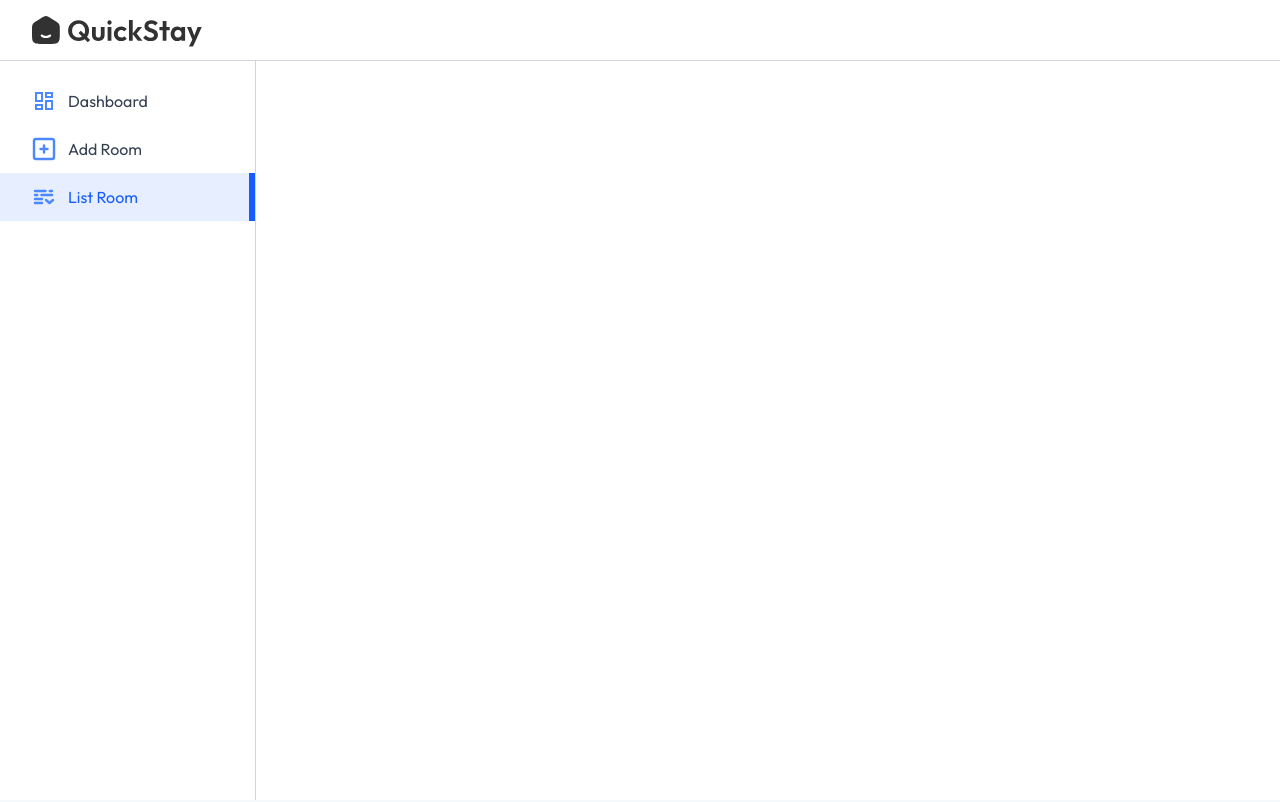
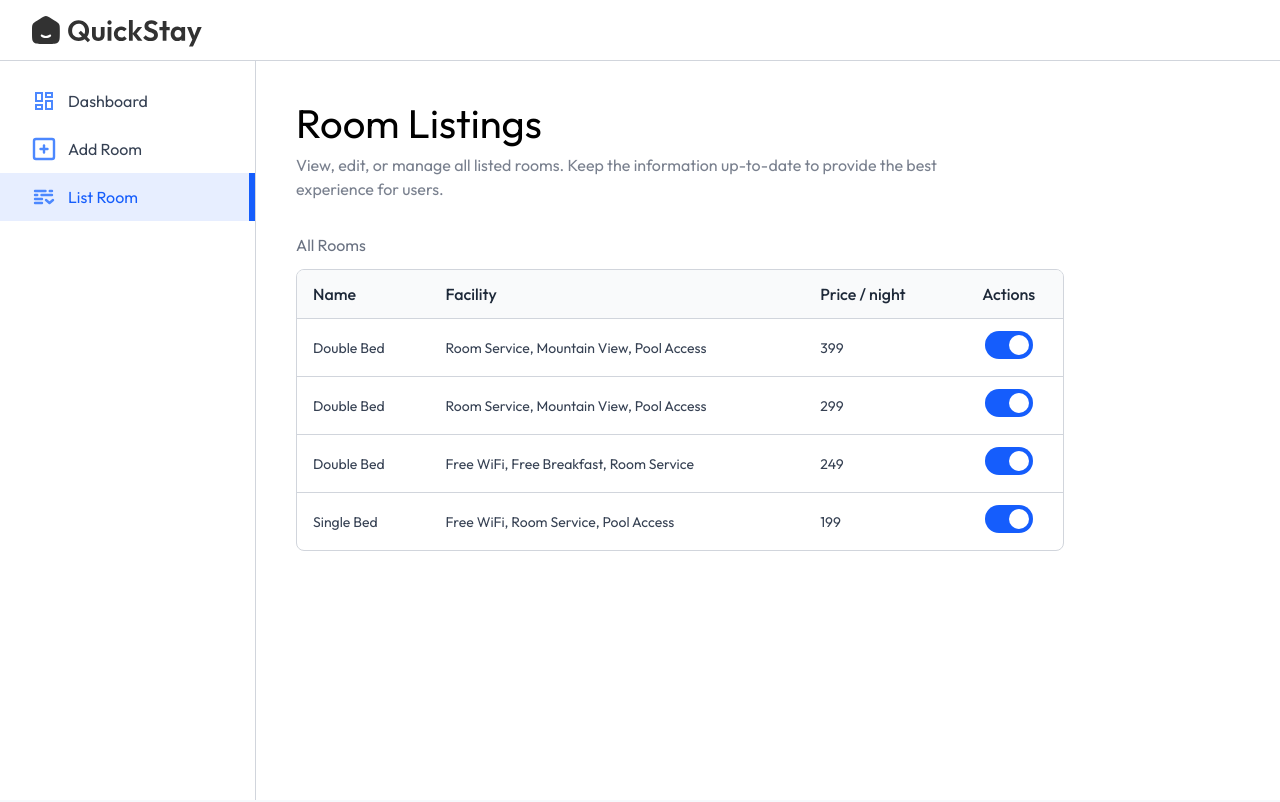
Before and after one commit to EllieNtasio/hotel-booking-mern, a React (Vite) app in the folder client/: page /owner/list-room in a window 1280 px wide. Shown: the top 802 px of the page. Built offline with nearby package versions, Linux system fonts and the light colour scheme; no server answers; a web font is replaced by a local one.

Commit message:
listrooms page ready, finished front-end

```diff
--- a/client/src/pages/hotelOwner/ListRoom.jsx
+++ b/client/src/pages/hotelOwner/ListRoom.jsx
@@ -1,8 +1,55 @@
-import React from 'react'
+import React, { useState } from 'react'
+import { roomsDummyData } from '../../assets/assets'
+import Title from '../../components/Title'
 
 const ListRoom = () => {
+
+    const [rooms, setRooms] = useState(roomsDummyData)
+
     return (
         <div>
+            <Title align='left' font='outfit' title='Room Listings' subTitle='View, edit, or manage all listed rooms. Keep the information up-to-date to provide the best experience for users.' />
+            <p className='text-gray-500 mt-8'>All Rooms</p>
+
+            <div className='w-full max-w-3xl text-left border border-gray-300 rounded-lg max-h-80 overflow-y-scroll mt-3'>
+                <table className='w-full'>
+                    <thead className='bg-gray-50'>
+                        <tr>
+                            <th className='py-3 px-4 text-gray-800 font-medium'>Name</th>
+                            <th className='py-3 px-4 text-gray-800 font-medium max-sm:hidden'>Facility</th>
+                            <th className='py-3 px-4 text-gray-800 font-medium '>Price / night</th>
+                            <th className='py-3 px-4 text-gray-800 font-medium text-center'>Actions</th>
+                        </tr>
+                    </thead>
+                    <tbody className='text-sm'>
+                        {rooms.map((item, index) => (
+                            <tr key={index}>
+                                <td className='py-3 px-4 text-gray-700 border-t border-gray-300'>
+                                    {item.roomType}
+                                </td>
+                                <td className='py-3 px-4 text-gray-700 border-t border-gray-300 max-sm:hidden'>
+                                    {item.amenities.join(', ')}
+                                </td>
+                                <td className='py-3 px-4 text-gray-700 border-t border-gray-300'>
+                                    {item.pricePerNight}
+                                </td>
+                                <td className='py-3 px-4 border-t border-gray-300 max-sm:hidden text-sm text-red-500 text-center'>
+                                    <label className='relative inline-flex items-center cursor-pointer text-gray-900 gap-3'>
+                                        <input type="checkbox" className='sr-only peer' checked={item.isAvailable} />
+                                        <div className='w-12 h-7 bg-slate-300 rounded-full peer peer-checked:bg-blue-600 transition-colors duration-200'>
+
+                                        </div>
+                                        <span className='dot absolute left-1 top-1 w-5 h-5 bg-white rounded-full transition-transform duration-200 ease-in-out peer-checked:translate-x-5'>
+
+                                        </span>
+                                    </label>
+                                </td>
+
+                            </tr>
+                        ))}
+                    </tbody>
+                </table>
+            </div>
 
         </div>
     )
```
